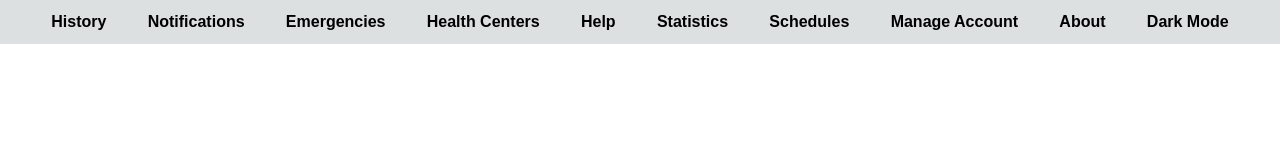
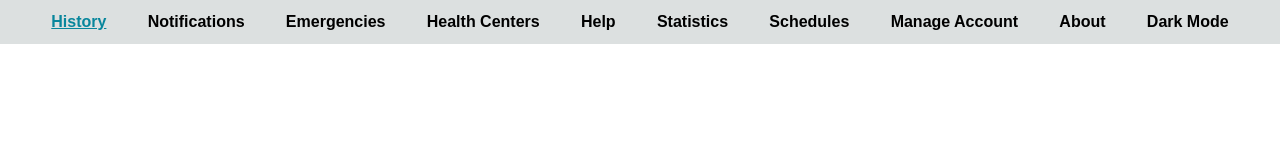
Before and after one commit to Viniek/VSD, a React (Vite) app in the folder client/: page /Home in a window 1280 px wide. In both pictures the pointer is over the link "History". Shown: the top 160 px of the page. Built offline with nearby package versions, Linux system fonts and the light colour scheme.

Commit message:
add logout btn style

```diff
--- a/client/src/Components/Dashboard/Dashboard.css
+++ b/client/src/Components/Dashboard/Dashboard.css
@@ -16,4 +16,9 @@
     font-family: sans-serif;
     text-transform: capitalize;
     font-weight: 700;
+    transition: all 400ms  ease-out;
 }
+.dashboard a:hover{
+    text-decoration: underline;
+    color: rgb(8, 134, 156);
+}
--- a/client/src/Components/Header/Header.jsx
+++ b/client/src/Components/Header/Header.jsx
@@ -32,7 +32,7 @@ navigationIcon.classList.toggle('open')
         <li><Link to={'/'}>Home</Link></li>
         <li><Link to={'/Records'}>My Records</Link></li>
         <li><Link to={'/Profile'}>Profile</Link></li>
-        <button onClick={handleLogout}>Logout</button>
+        <button onClick={handleLogout} style={{paddingLeft:"1rem",paddingRight:"1rem", backgroundColor:"red",color:"white"}}>Logout</button>
         </ul>
 </nav>
 
```
